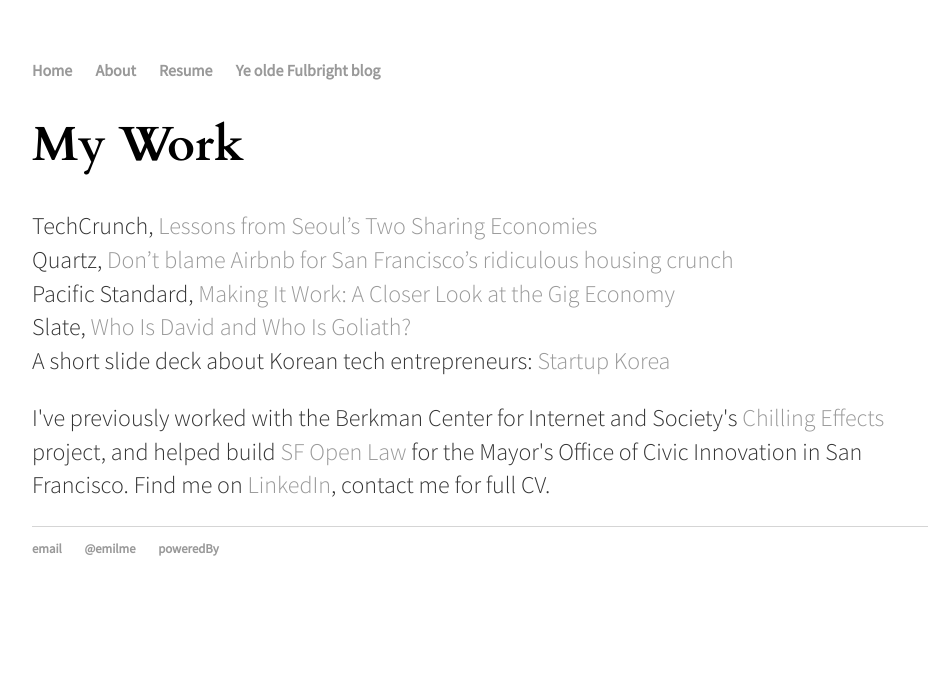
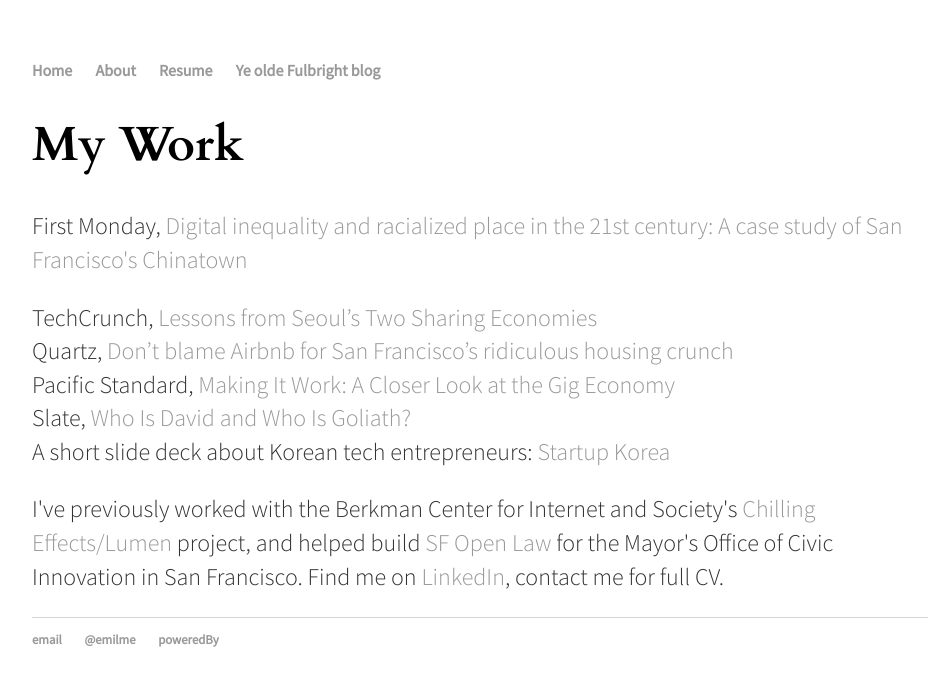
Before and after one commit to emilme/emilme.github.io, a Jekyll site: the page built from resume/index.html, in a window 1280 px wide. Shown: the top 686 px of the page, without its empty margins (160-1092 px from the left). Built offline with Jekyll 4.4.1, drawn with Linux system fonts in a browser that asks for light colours.

Commit message:
Update index.html

```diff
--- a/resume/index.html
+++ b/resume/index.html
@@ -1,13 +1,14 @@
 ---
 layout: default
-title: Resume
+title: Work
 ---
 <div class="blurb">
 	<h1>My Work</h1>
+	<p>First Monday, <a href="http://firstmonday.org/ojs/index.php/fm/article/view/6196/">Digital inequality and racialized place in the 21st century: A case study of San Francisco's Chinatown</a>
 	<p>TechCrunch, <a href="http://techcrunch.com/2015/08/14/lessons-from-seouls-two-sharing-economies/">Lessons from Seoul’s Two Sharing Economies</a>
 	<br>Quartz, <a href="http://qz.com/541697/dont-blame-airbnb-for-san-franciscos-ridiculous-housing-crunch/">Don’t blame Airbnb for San Francisco’s ridiculous housing crunch</a>
 	<br>Pacific Standard, <a href="http://www.psmag.com/business-economics/making-it-work-a-closer-look-at-the-gig-economy">Making It Work: A Closer Look at the Gig Economy</a>
 	<br>Slate, <a href="http://www.slate.com/articles/technology/future_tense/2015/08/google_v_hood_section_230_the_battle_between_the_search_engine_giant_and.html">Who Is David and Who Is Goliath?</a>
 	<br>A short slide deck about Korean tech entrepreneurs: <a href="https://docs.google.com/presentation/d/1upNoDC0jx2qZsXt-f0KI-7ajeRpY_ZWC4sb7-6fkHbs/pub?start=false&loop=false&delayms=3000">Startup Korea</a></p>
-	<p>I've previously worked with the Berkman Center for Internet and Society's <a href="https://chillingeffects.org/">Chilling Effects</a> project, and helped build <a href="http://open.innovatesf.com/openlaw/">SF Open Law</a> for the Mayor's Office of Civic Innovation in San Francisco. Find me on <a href="https://www.linkedin.com/in/emilydhong">LinkedIn</a>, contact me for full CV.</p>
+	<p>I've previously worked with the Berkman Center for Internet and Society's <a href="https://chillingeffects.org/">Chilling Effects/Lumen</a> project, and helped build <a href="http://open.innovatesf.com/openlaw/">SF Open Law</a> for the Mayor's Office of Civic Innovation in San Francisco. Find me on <a href="https://www.linkedin.com/in/emilydhong">LinkedIn</a>, contact me for full CV.</p>
 </div><!-- /.blurb -->
```
